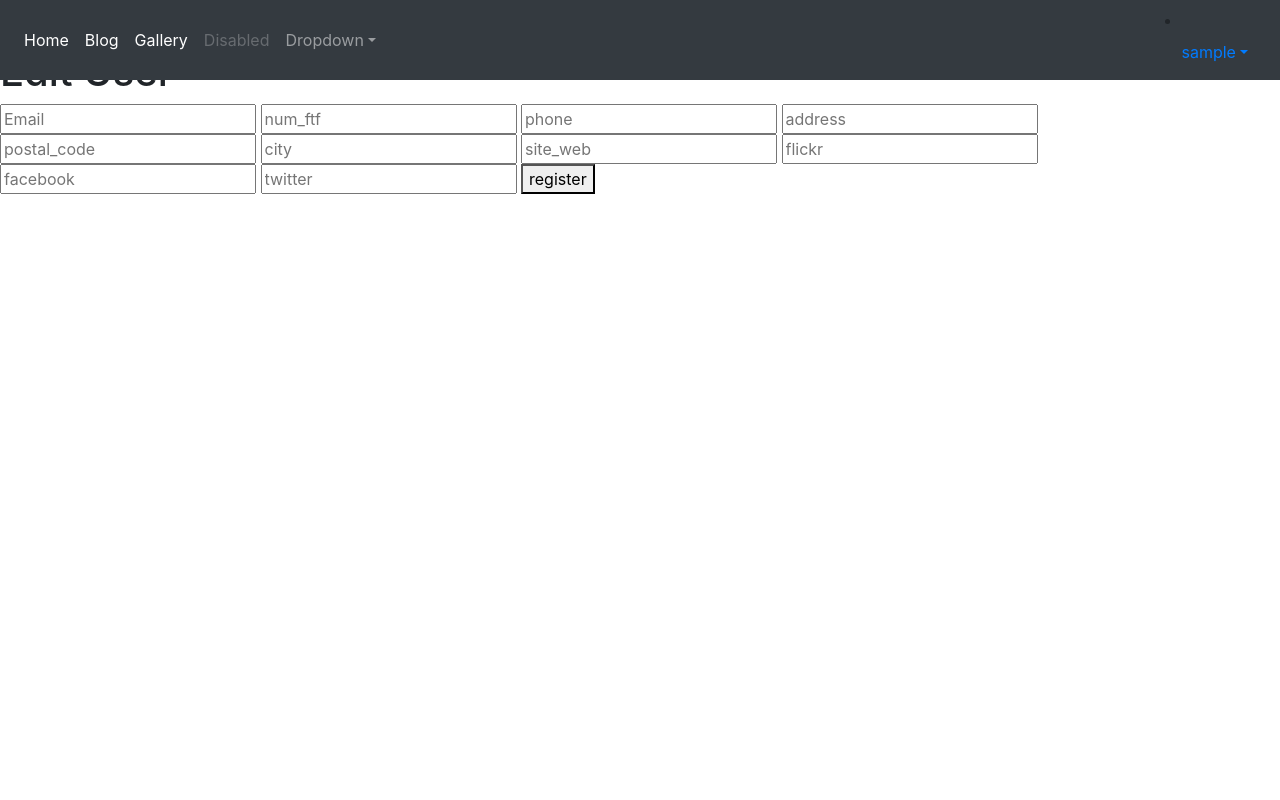
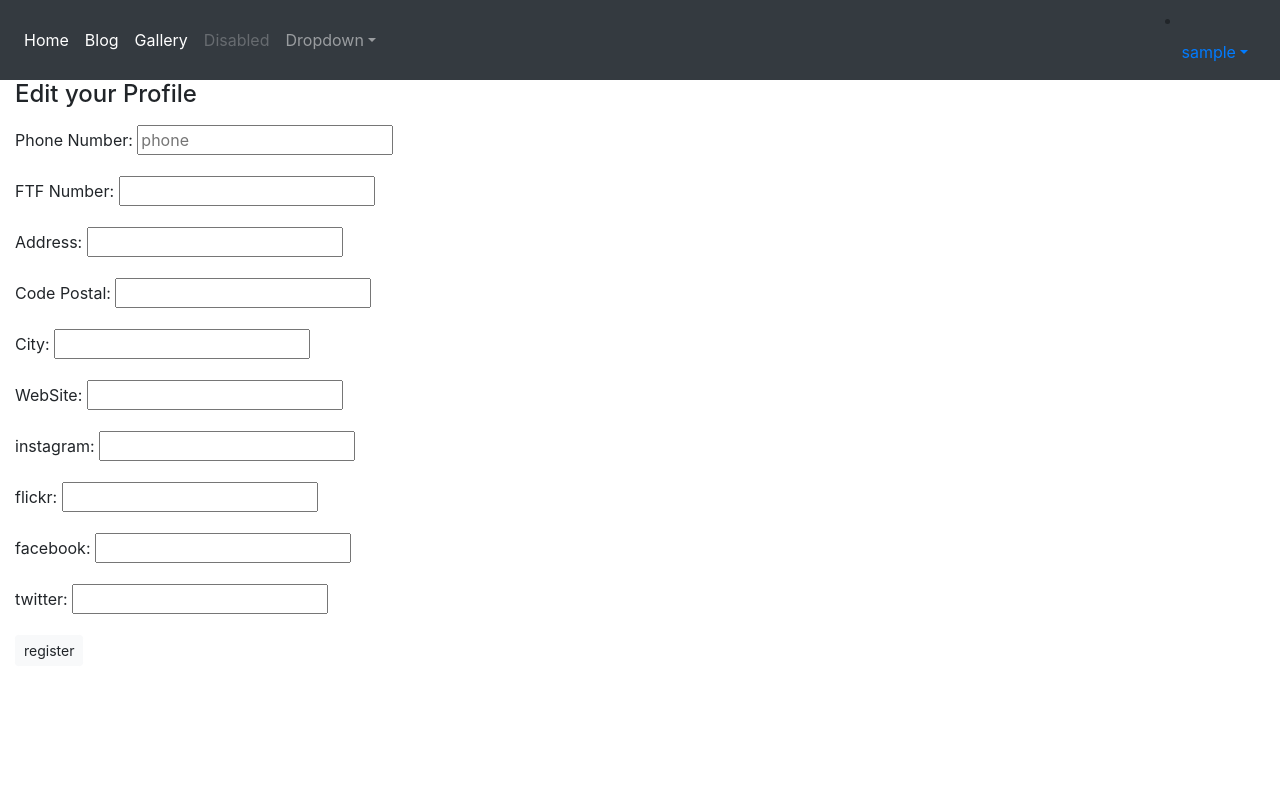
Before and after one commit to hopOps/pixweb, a Django app: page /portfolio/edit_user in a window 1280 px wide. Run offline with Django 3.2, Linux system fonts and the light colour scheme; the visitor is signed in with stand-in values (Sample User, id 1).

Commit message:
add my gallery to filter per user true

```diff
--- a/portfolio/admin.py
+++ b/portfolio/admin.py
@@ -1,8 +1,8 @@
 from django.contrib import admin
 
-from .models import Author, Category, Picture
+from .models import Profile, Category, Picture
 
 # Register your models here.
-admin.site.register(Author)
 admin.site.register(Category)
 admin.site.register(Picture)
+admin.site.register(Profile)
--- a/portfolio/forms.py
+++ b/portfolio/forms.py
@@ -0,0 +1,14 @@
+from django import forms
+
+
+class EditUser(forms.Form):
+    phone = forms.CharField(label='Phone Number', max_length=10, widget=forms.TextInput(attrs={'placeholder': 'phone'}))
+    num_ftf = forms.CharField(label="FTF Number", max_length=4)
+    address = forms.CharField(label="Address", max_length=100, required=False)
+    postal_code = forms.CharField(label="Code Postal", max_length=5, required=False)
+    city = forms.CharField(label="City", max_length=20, required=False)
+    site_web = forms.URLField(label="WebSite", max_length=100, required=False)
+    instagram = forms.URLField(label="instagram", max_length=40, required=False)
+    flickr = forms.URLField(label="flickr", max_length=50, required=False)
+    facebook = forms.URLField(label="facebook", max_length=40, required=False)
+    twitter = forms.URLField(label="twitter", max_length=40, required=False)
--- a/portfolio/models.py
+++ b/portfolio/models.py
@@ -12,14 +12,14 @@ from datetime import datetime
 #    return 'user_{0}/{1}'.format(instance.user.id, filename)
 
 
-class Author(models.Model):
-    id = models.AutoField(primary_key=True)
-    first_name = models.CharField(max_length=60)
-    last_name = models.CharField(max_length=60)
-    mail = models.EmailField
-
-    def __str__(self):
-        return self.first_name + " " + self.last_name
+# class Author(models.Model):
+#     id = models.AutoField(primary_key=True)
+#     first_name = models.CharField(max_length=60)
+#     last_name = models.CharField(max_length=60)
+#     mail = models.EmailField
+#
+#     def __str__(self):
+#         return self.first_name + " " + self.last_name
 
 
 class Category(models.Model):
@@ -32,7 +32,7 @@ class Category(models.Model):
 
 
 class Picture(models.Model):
-    author = models.ForeignKey(Author, on_delete=models.CASCADE)
+    user = models.OneToOneField(User, on_delete=models.CASCADE)
     category = models.ForeignKey(Category, on_delete=models.CASCADE)
     id = models.AutoField(primary_key=True)
     name = models.CharField(max_length=100)
--- a/portfolio/templates/base.html
+++ b/portfolio/templates/base.html
@@ -45,6 +45,7 @@
         <a class="nav-link dropdown-toggle" href="#" id="dropdown01" data-toggle="dropdown" aria-haspopup="true" aria-expanded="false">{{ user.get_username }}</a>
         <div class="dropdown-menu" aria-labelledby="dropdown01">
           <a class="dropdown-item" href="{% url 'admin:index' %}">Admin</a>
+          <a class="dropdown-item" href="{% url 'portfolio:mygallery' %}">My Picture</a>
           <a class="dropdown-item" href="{% url 'portfolio:edit_user' %}">Edit Profile</a>
           <a class="dropdown-item" href="{% url 'portfolio:logout' %}">Logout</a>
         </div>
@@ -57,6 +58,8 @@
     {% endif %}
   </div>
 </nav>
+
+<div class="mt-2"><span>a</span></div>
 
 <div class="mt-5">
   {% if messages %}
@@ -74,6 +77,8 @@
   {% block content %}
 
   {% endblock content %}
+
+
 </div>
 </body>
 </html>
--- a/portfolio/templates/portfolio/edit_user.html
+++ b/portfolio/templates/portfolio/edit_user.html
@@ -2,20 +2,32 @@
 {% block title %}Register{% endblock title %}
 
 {% block content %}
-<h1>Edit User</h1>
 
+
+<div class="col-md-8 order-md-1 position-relative" xmlns="http://www.w3.org/1999/html">
+  <h4 class="mb-3">Edit your Profile</h4>
 <form method="post">
-    {% csrf_token %}
-    <input type="email" name="email" placeholder="Email">
-    <input type="num_ftf" name="num_ftf" placeholder="num_ftf">
-    <input type="phone" name="phone" placeholder="phone" />
-    <input type="address" name="address" placeholder="address">
-    <input type="postal_code" name="postal_code" placeholder="postal_code">
-    <input type="city" name="city" placeholder="city">
-    <input type="site_web" name="site_web" placeholder="site_web">
-    <input type="flickr" name="flickr" placeholder="flickr">
-    <input type="facebook" name="facebook" placeholder="facebook">
-    <input type="twitter" name="twitter" placeholder="twitter">
-    <button type="submit">register</button>
+{% csrf_token %}
+
+{% for field in form %}
+  <!--  <div class="fieldWrapper">-->
+        <div class="row">
+          <div class="col-md-6 mb-3">
+        {{ field.errors }}
+         {{ field.label_tag }} {{ field }}
+        {% if field.help_text %}
+        <p class="help">{{ field.help_text|safe }}</p>
+        {% endif %}
+          </div>
+        </div>
+{% endfor %}
+    <button type="submit" class="btn btn-light btn-sm">register</button>
+
 </form>
+
+
+
+</div>
+
+
 {% endblock content %}
--- a/portfolio/templates/portfolio/name.html
+++ b/portfolio/templates/portfolio/name.html
@@ -8,9 +8,9 @@
 
 
 <form action="/your-name/" method="post">
-    <label for="your_name">Your name: </label>
-    <input id="your_name" type="text" name="your_name" value="{{ current_name }}">
-    <input type="submit" value="OK">
+    {% csrf_token %}
+    {{ form }}
+    <input type="submit" value="Submit">
 </form>
 
 
--- a/portfolio/urls.py
+++ b/portfolio/urls.py
@@ -10,6 +10,7 @@ app_name = 'portfolio'
 urlpatterns = [
     path('list', views.list.as_view(), name="list"),
     path('gallery', views.gallery, name="gallery"),
+    path('mygallery', views.mygallery, name="mygallery"),
     path('register', views.register, name="register"),
     path('logout', views.logout_user, name="logout"),
     path('login', views.login_user, name="login"),
--- a/portfolio/views.py
+++ b/portfolio/views.py
@@ -1,14 +1,16 @@
-from django.shortcuts import render, HttpResponse, redirect
+from django.shortcuts import render, HttpResponse, redirect, HttpResponseRedirect
 from django.views.decorators.http import require_http_methods
-#from django.http import HttpResponse, HttpResponseNotFound, request, response
+from django.http import HttpResponse, HttpResponseNotFound, request, response
 from django.views import generic, View
 from django.core.exceptions import ViewDoesNotExist
 from django.contrib import messages
 from django.core.paginator import Paginator, PageNotAnInteger
 from django.contrib.auth import authenticate, logout, login
 from django.contrib.auth.models import User
+from django.contrib.auth.decorators import login_required, user_passes_test, permission_required
 
 from .models import Picture, Profile
+from .forms import EditUser
 # Create your views here.
 
 
@@ -24,6 +26,23 @@ class list(generic.ListView):
     def get_queryset(self):
         """Return the last five published pictures."""
         return Picture.objects.all()
+
+
+# def isUser(user):
+#     return user.username == "staff"
+
+
+# @user_passes_test(isUser, login_url="/login")
+def mygallery(request):
+    user = User.objects.only('id').get(username=request.user)
+    all_picture = Picture.objects.filter(user=user)
+    paginator = Paginator(all_picture, 5)
+    pages = request.GET.get('page', 1)
+    try:
+        all_picture = paginator.page(pages)
+    except PageNotAnInteger:
+        all_picture = paginator.page(1)
+    return render(request, 'portfolio/mygallery.html', {'all_picture': all_picture})
 
 
 def gallery(request):
@@ -84,31 +103,40 @@ def register(request):
             profile, created = Profile.objects.get_or_create(user=request.user)
             user.profile.num_ftf = num_ftf
             user.save()
-            return redirect('/')
+            return redirect('portfolio')
     return render(request, 'portfolio/register.html')
 
 
+@login_required
 def edit_user(request):
+    # if this is a POST request we need to process the form data
     if request.method == 'POST':
-        user = request.user
-        phone = request.POST['phone']
-        address = request.POST['address']
-        postal_code = request.POST['postal_code']
-        city = request.POST['city']
-        site_web = request.POST['site_web']
-        instagram = request.POST['instagram']
-        flickr = request.POST['flickr']
-        facebook = request.POST['facebook']
-        twitter = request.POST['twitter']
-        profile, created = Profile.objects.get_or_create(user=request.user)
-        user.profile.phone = phone
-        user.profile.address = address
-        user.profile.postal_code = postal_code
-        user.profile.city = city
-        user.profile.site_web = site_web
-        user.profile.instagram = instagram
-        user.profile.flickr = flickr
-        user.profile.facebook = facebook
-        user.profile.twitter = twitter
-        user.save()
-    return render(request, 'portfolio/edit_user.html')
+        # create a form instance and populate it with data from the request:
+        form = EditUser(request.POST)
+        # check whether it's valid:
+        if form.is_valid():
+            user = request.user
+            profile, created = Profile.objects.get_or_create(user=request.user)
+            # obj = Listing()  # gets new object
+            user.profile.phone = form.cleaned_data['phone']
+            user.profile.num_ftf = form.cleaned_data['num_ftf']
+            user.profile.address = form.cleaned_data['address']
+            user.profile.postal_code = form.cleaned_data['postal_code']
+            user.profile.city = form.cleaned_data['city']
+            user.profile.site_web = form.cleaned_data['site_web']
+            user.profile.instagram = form.cleaned_data['instagram']
+            user.profile.flickr = form.cleaned_data['flickr']
+            user.profile.facebook = form.cleaned_data['facebook']
+            user.profile.twitter = form.cleaned_data['twitter']
+            # form.cleaned_data
+            user.profile.save()
+            # process the data in form.cleaned_data as required
+            # ...
+            # redirect to a new URL:
+            return HttpResponseRedirect('/portfolio')
+
+    # if a GET (or any other method) we'll create a blank form
+    else:
+        form = EditUser()
+
+    return render(request, 'portfolio/edit_user.html', {'form': form})
```
Also changed, not shown: portfolio/migrations/__init__.py (added), 1 other file.
